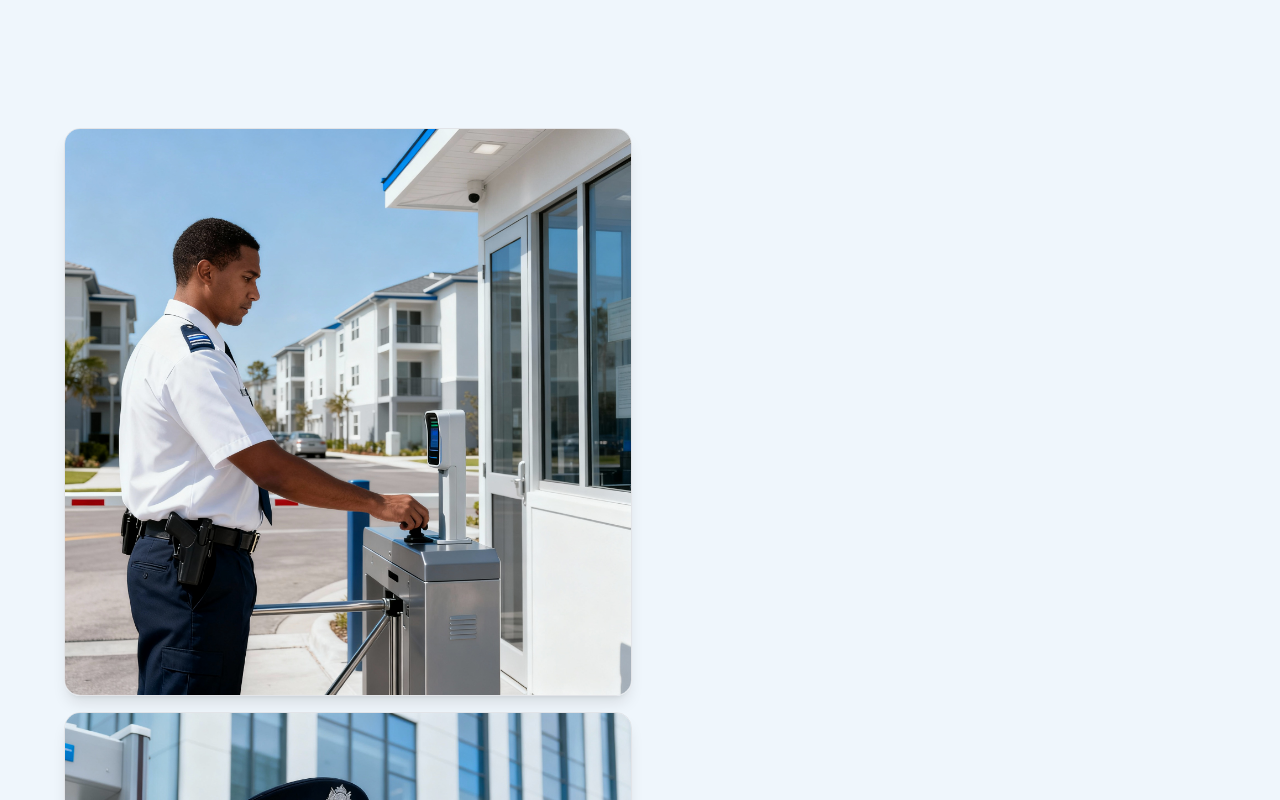
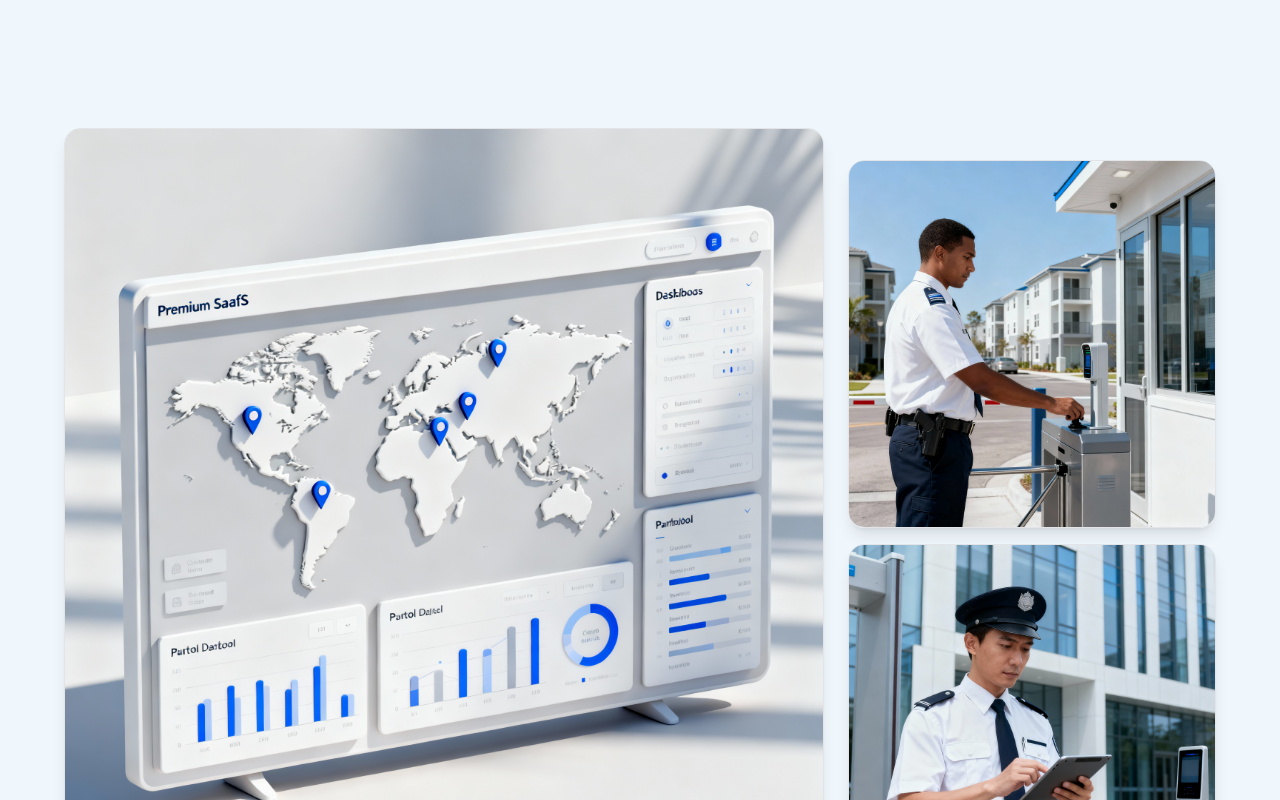
Before and after one commit to atanhafiz/pru-patrol-saas-v1, a React (Vite) app: page / in a window 1280 px wide. Shown: the part 820-1620 px from the top of the page. Built offline with nearby package versions, Linux system fonts and the light colour scheme.

Commit message:
style: adjust desktop alignment and spacing between dashboard and guard images for balanced layout

```diff
--- a/src/pages/Landing.jsx
+++ b/src/pages/Landing.jsx
@@ -109,14 +109,30 @@ export default function Landing() {
       </header>
 
       <motion.section
-        className="relative w-full max-w-6xl mx-auto mt-16 sm:mt-24 mb-16 sm:mb-24 px-4 sm:px-0 grid grid-cols-1 sm:grid-cols-2 gap-4 items-start justify-center"
+        className="relative w-full max-w-6xl mx-auto mt-16 sm:mt-24 mb-16 sm:mb-24 px-4 sm:px-0 grid grid-cols-1 sm:grid-cols-3 gap-2 sm:gap-3 md:gap-4 lg:gap-6 items-start justify-center"
         initial={{ opacity: 0, y: 30 }}
         whileInView={{ opacity: 1, y: 0 }}
         transition={{ duration: 0.6 }}
         viewport={{ once: true }}
       >
+        {/* Dashboard image */}
+        <div className="col-span-2 md:col-span-[1.7] relative">
+          <img
+            src="/images/dashboard-preview.jpg"
+            alt="AHE SmartPatrol Dashboard"
+            loading="lazy"
+            decoding="async"
+            width={1280}
+            height={720}
+            className="w-full h-auto rounded-2xl shadow-lg border border-gray-200 object-cover brightness-[0.98] contrast-[1.02]"
+          />
+          <p className="absolute bottom-3 left-1/2 -translate-x-1/2 text-xs sm:text-sm text-gray-700 bg-white/90 backdrop-blur-sm px-3 py-1 rounded-full shadow">
+            Live Admin Dashboard Preview
+          </p>
+        </div>
+
         {/* Guard AI images */}
-        <div className="flex flex-col gap-4">
+        <div className="flex flex-col gap-3 sm:gap-4 sm:mt-4 md:mt-6 lg:mt-8">
           <img
             src="/images/guard-ai1.jpg"
             alt="Security Guard On Patrol"
```
